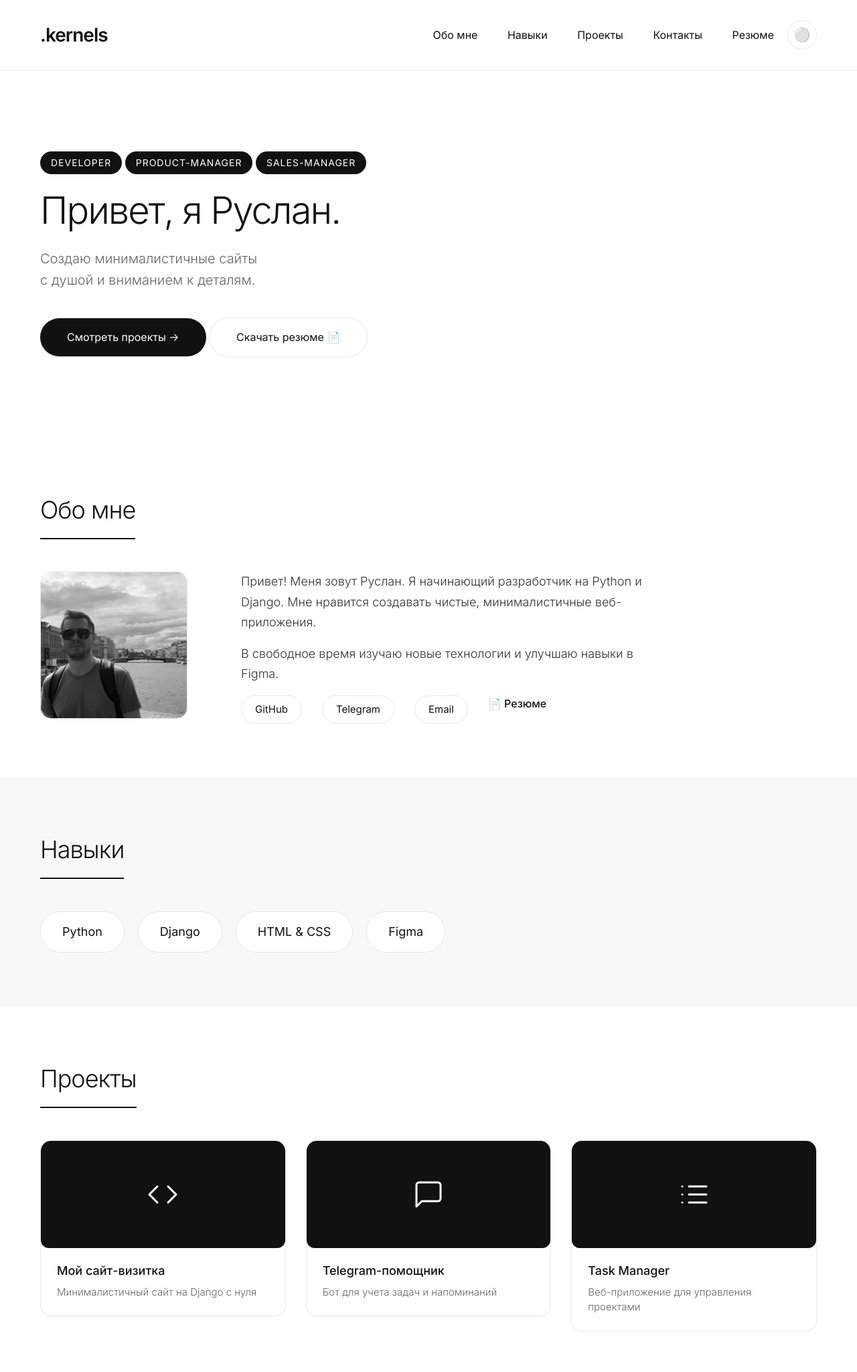
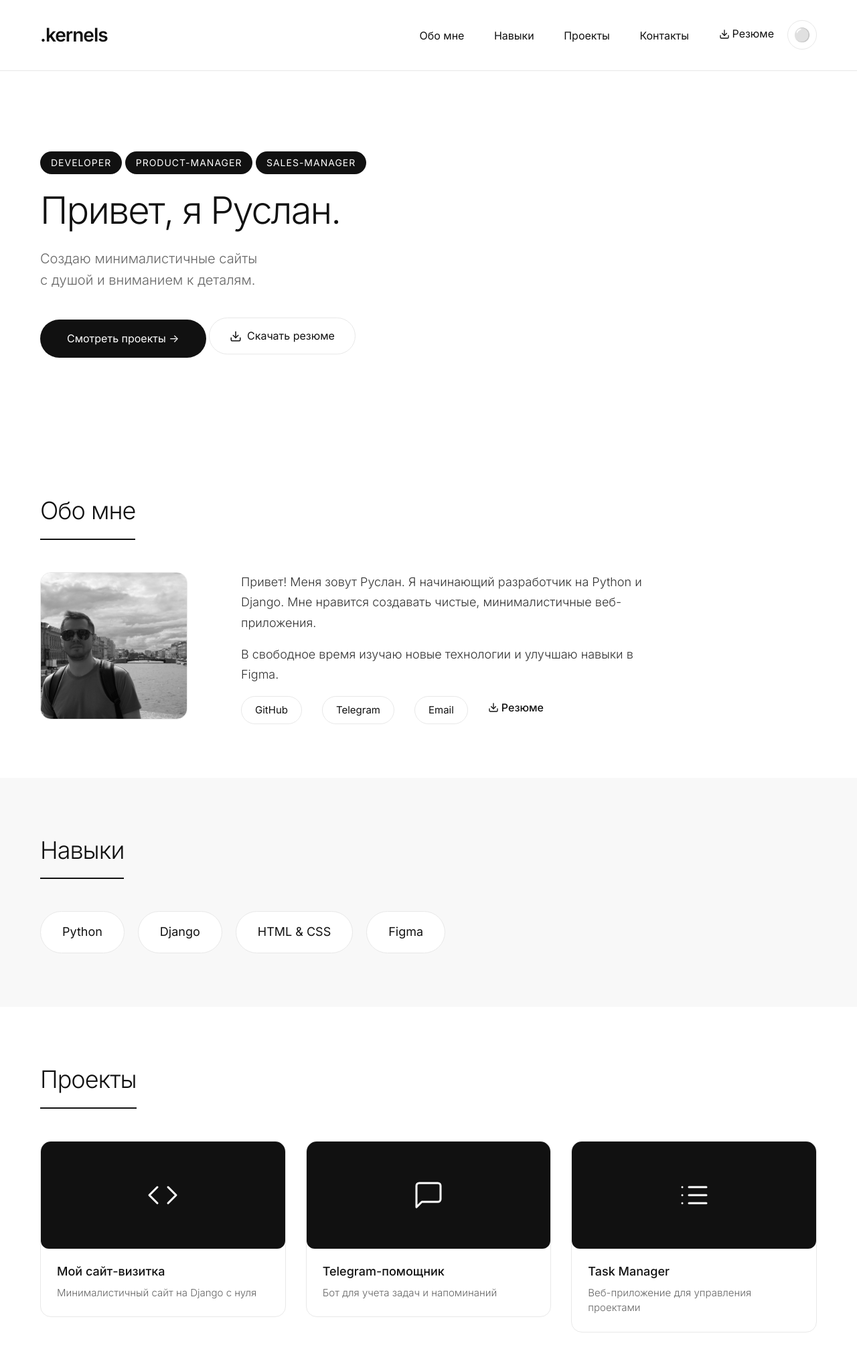
Before and after one commit to Kernelsss/Myportfolio, a Django app: page / in a window 1280 px wide. Shown: the top 2048 px of the page at 67% size. Run offline with Django 5.2, Linux system fonts and the light colour scheme; data comes from the database, SQL or seed files in the repository.

Commit message:
Улучшен внешний вид кнопок скачивания резюме: добавлены иконки и стили

```diff
--- a/portfolio/static/portfolio/css/style.css
+++ b/portfolio/static/portfolio/css/style.css
@@ -950,3 +950,51 @@ textarea.form-control {
 body.dark-theme #loader-wrapper {
     background: rgba(26, 26, 26, 0.9);
 }
+
+/* ========================================
+   КНОПКИ СКАЧИВАНИЯ РЕЗЮМЕ
+   ======================================== */
+
+.btn-download {
+    display: inline-flex;
+    align-items: center;
+    gap: 8px;
+    background: var(--btn-bg);
+    color: var(--btn-text);
+    padding: 14px 30px;
+    border-radius: 40px;
+    text-decoration: none;
+    font-weight: 400;
+    font-size: 16px;
+    transition: all 0.3s ease;
+    border: none;
+    cursor: pointer;
+}
+
+.btn-download:hover {
+    background: var(--btn-hover-bg);
+    transform: scale(1.02);
+}
+
+.btn-download-outline {
+    display: inline-flex;
+    align-items: center;
+    gap: 8px;
+    background: transparent;
+    color: var(--text-primary);
+    padding: 14px 30px;
+    border-radius: 40px;
+    text-decoration: none;
+    font-weight: 400;
+    font-size: 16px;
+    border: 1px solid var(--border-color);
+    transition: all 0.3s ease;
+    cursor: pointer;
+}
+
+.btn-download-outline:hover {
+    background: var(--text-primary);
+    color: var(--bg-primary);
+    border-color: var(--text-primary);
+    transform: scale(1.02);
+}
--- a/portfolio/templates/portfolio/base.html
+++ b/portfolio/templates/portfolio/base.html
@@ -46,7 +46,14 @@
                     <a href="{% url 'home' %}#skills">Навыки</a>
                     <a href="{% url 'home' %}#projects">Проекты</a>
                     <a href="{% url 'contacts' %}">Контакты</a>
-                    <a href="{% url 'resume_page' %}">Резюме</a>
+                    <a href="{% url 'resume_page' %}" style="display: inline-flex; align-items: center; gap: 4px;">
+                        <svg width="16" height="16" viewBox="0 0 24 24" fill="none" stroke="currentColor" stroke-width="2" stroke-linecap="round" stroke-linejoin="round">
+                            <path d="M21 15v4a2 2 0 0 1-2 2H5a2 2 0 0 1-2-2v-4"/>
+                            <polyline points="7 10 12 15 17 10"/>
+                            <line x1="12" y1="15" x2="12" y2="3"/>
+                        </svg>
+                        Резюме
+                    </a>
                 </nav>
                 <button id="theme-toggle" class="theme-toggle" onclick="toggleTheme()" aria-label="Переключить тему">
                     <span class="theme-icon">⚪️</span>
--- a/portfolio/templates/portfolio/index.html
+++ b/portfolio/templates/portfolio/index.html
@@ -17,8 +17,14 @@
                 <h1 class="animate-on-load animate-delay-1">Привет, я Руслан.</h1>
                 <p class="subtitle animate-on-load animate-delay-2">Создаю минималистичные сайты<br>с душой и вниманием к деталям.</p>
                 <a href="#projects" class="btn-primary animate-on-load animate-delay-3">Смотреть проекты →</a>
-                <a href="{% static 'portfolio/files/Resume_Ruslan.pdf' %}?v=1" download class="btn-secondary">Скачать резюме 📄</a>
-            </div>
+                <a href="{% static 'portfolio/files/Resume_Ruslan.pdf' %}?v=1" download class="btn-download-outline">
+                    <svg width="18" height="18" viewBox="0 0 24 24" fill="none" stroke="currentColor" stroke-width="2" stroke-linecap="round" stroke-linejoin="round">
+                        <path d="M21 15v4a2 2 0 0 1-2 2H5a2 2 0 0 1-2-2v-4"/>
+                        <polyline points="7 10 12 15 17 10"/>
+                        <line x1="12" y1="15" x2="12" y2="3"/>
+                    </svg>
+                    Скачать резюме
+                </a>
         </div>
     </section>
 
@@ -43,7 +49,14 @@
                         <a href="https://t.me/shibaroy?ysclid=msitf9qqek200245457" target="_blank" class="social-icon">Telegram</a>
                         <a href="mailto:kernels@internet.ru" class="social-icon">Email</a>
                         <!-- Кнопка скачивания резюме -->
-                        <a href="{% static 'portfolio/files/Resume_Ruslan.pdf' %}?v=1" download class="social-link" style="font-weight: 500;">📄 Резюме</a>
+                        <a href="{% static 'portfolio/files/Resume_Ruslan.pdf' %}?v=1" download class="social-link" style="font-weight: 500; display: inline-flex; align-items: center; gap: 4px;">
+                            <svg width="16" height="16" viewBox="0 0 24 24" fill="none" stroke="currentColor" stroke-width="2" stroke-linecap="round" stroke-linejoin="round" style="margin-bottom: 2px;">
+                                <path d="M21 15v4a2 2 0 0 1-2 2H5a2 2 0 0 1-2-2v-4"/>
+                                <polyline points="7 10 12 15 17 10"/>
+                                <line x1="12" y1="15" x2="12" y2="3"/>
+                            </svg>
+                            Резюме
+                        </a>
                     </div>
                 </div>
             </div>
```
